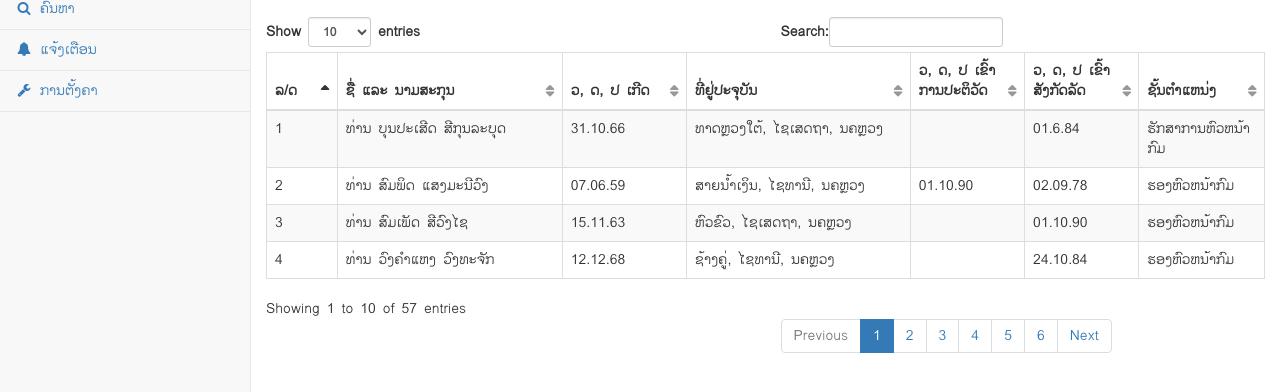
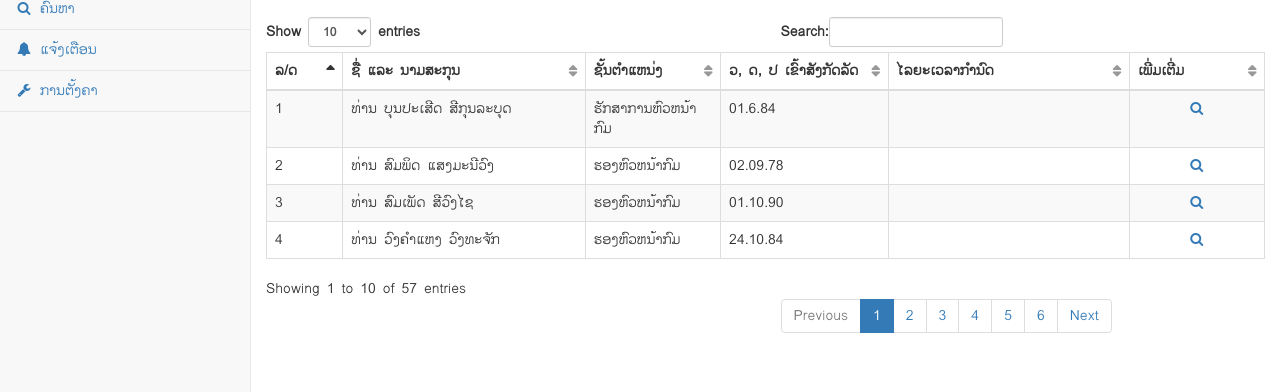
Before and after one commit to loma/americano, a website: page pages/index.html in a window 1280 px wide. Shown: the part 144-536 px from the top of the page. Drawn offline with Linux system fonts and the light colour scheme.

Commit message:
no message

```diff
--- a/pages/index.html
+++ b/pages/index.html
@@ -308,49 +308,44 @@
                                     <tr role="row">
                                         <th class="sorting_asc" tabindex="0" aria-controls="dataTables-example" rowspan="1" colspan="1" aria-sort="ascending" aria-label="Rendering engine: activate to sort column descending" style="width: 57px;">ລ/ດ</th>
                                         <th class="sorting" tabindex="0" aria-controls="dataTables-example" rowspan="1" colspan="1" aria-label="Browser: activate to sort column ascending" style="width: 181px;">ຊື່ ແລະ ນາມສະກຸນ</th>
-                                        <th class="sorting" tabindex="0" aria-controls="dataTables-example" rowspan="1" colspan="1" aria-label="Platform(s): activate to sort column ascending" style="width: 100px;">ວ, ດ, ປ ເກີດ</th>
-                                        <th class="sorting" tabindex="0" aria-controls="dataTables-example" rowspan="1" colspan="1" aria-label="Platform(s): activate to sort column ascending" style="width: 180px;">ທີ່ຢູ່ປະຈຸບັນ</th>
-                                        <th class="sorting" tabindex="0" aria-controls="dataTables-example" rowspan="1" colspan="1" aria-label="Platform(s): activate to sort column ascending" style="width: 92px;">ວ, ດ, ປ ເຂົ້າການປະຕິວັດ</th>
-                                        <th class="sorting" tabindex="0" aria-controls="dataTables-example" rowspan="1" colspan="1" aria-label="Platform(s): activate to sort column ascending" style="width: 92px;">ວ, ດ, ປ ເຂົ້າສັງກັດລັດ</th>
                                         <th class="sorting" tabindex="0" aria-controls="dataTables-example" rowspan="1" colspan="1" aria-label="Engine version: activate to sort column ascending" style="width: 101px;">ຊັ້ນຕຳແຫນ່ງ</th>
+                                        <th class="sorting" tabindex="0" aria-controls="dataTables-example" rowspan="1" colspan="1" aria-label="Platform(s): activate to sort column ascending" style="width: 125px;">ວ, ດ, ປ ເຂົ້າສັງກັດລັດ</th>
+                                        <th class="sorting" tabindex="0" aria-controls="dataTables-example" rowspan="1" colspan="1" aria-label="Platform(s): activate to sort column ascending" style="width: 180px;">ໄລຍະເວລາກຳນົດ</th>
+                                        <th class="sorting" tabindex="0" aria-controls="dataTables-example" rowspan="1" colspan="1" aria-label="Engine version: activate to sort column ascending" style="width: 101px;">ເພີ່ມເຕີ່ມ</th>
                                     </tr>
                                 </thead>
                                 <tbody>
                                     <tr class="gradeA odd" role="row">
                                         <td class="sorting_1">1</td>
                                         <td>ທ່ານ ບຸນປະເສີດ ສີກຸນລະບຸດ</td>
-                                        <td>31.10.66</td>
-                                        <td class="center">ທາດຫຼວງໃຕ້, ໄຊເສດຖາ, ນຄຫຼວງ</td>
+                                        <td class="center">ຮັກສາການຫົວຫນ້າກົມ</td>
+                                        <td class="center">01.6.84</td>
                                         <td class="center"></td>
-                                        <td class="center">01.6.84</td>
-                                        <td class="center">ຮັກສາການຫົວຫນ້າກົມ</td>
+                                        <td class="text-center"><a href="#"><i class="fa fa-search fa-fw"></i></a></td>
                                     </tr>
                                     <tr class="gradeA even" role="row">
                                         <td class="sorting_1">2</td>
                                         <td>ທ່ານ ສົມພິດ ແສງມະນີວົງ</td>
-                                        <td>07.06.59</td>
-                                        <td class="center">ສາຍນ້ຳເງິນ, ໄຊທານີ, ນຄຫຼວງ</td>
-                                        <td class="center">01.10.90</td>
+                                        <td class="center">ຮອງຫົວຫນ້າກົມ</td>
                                         <td class="center">02.09.78</td>
-                                        <td class="center">ຮອງຫົວຫນ້າກົມ</td>
+                                        <td class="center"></td>
+                                        <td class="text-center"><a href="#"><i class="fa fa-search fa-fw"></i></a></td>
                                     </tr>
                                     <tr class="gradeA odd" role="row">
                                         <td class="sorting_1">3</td>
                                         <td>ທ່ານ ສົມເພັດ ສີວົງໄຊ</td>
-                                        <td>15.11.63</td>
-                                        <td class="center">ຫົວຂົວ, ໄຊເສດຖາ, ນຄຫຼວງ</td>
+                                        <td class="center">ຮອງຫົວຫນ້າກົມ</td>
+                                        <td class="center">01.10.90</td>
                                         <td class="center"></td>
-                                        <td class="center">01.10.90</td>
-                                        <td class="center">ຮອງຫົວຫນ້າກົມ</td>
+                                        <td class="text-center"><a href="#"><i class="fa fa-search fa-fw"></i></a></td>
                                     </tr>
                                     <tr class="gradeA even" role="row">
                                         <td class="sorting_1">4</td>
                                         <td>ທ່ານ ວົງຄຳແຫງ ວົງທະຈັກ</td>
-                                        <td>12.12.68</td>
-                                        <td class="center">ຊ້າງຄູ່, ໄຊທານີ, ນຄຫຼວງ</td>
+                                        <td class="center">ຮອງຫົວຫນ້າກົມ</td>
+                                        <td class="center">24.10.84</td>
                                         <td class="center"></td>
-                                        <td class="center">24.10.84</td>
-                                        <td class="center">ຮອງຫົວຫນ້າກົມ</td>
+                                        <td class="text-center"><a href="#"><i class="fa fa-search fa-fw"></i></a></td>
                                     </tr>
                                 </tbody>
                             </table>
```
